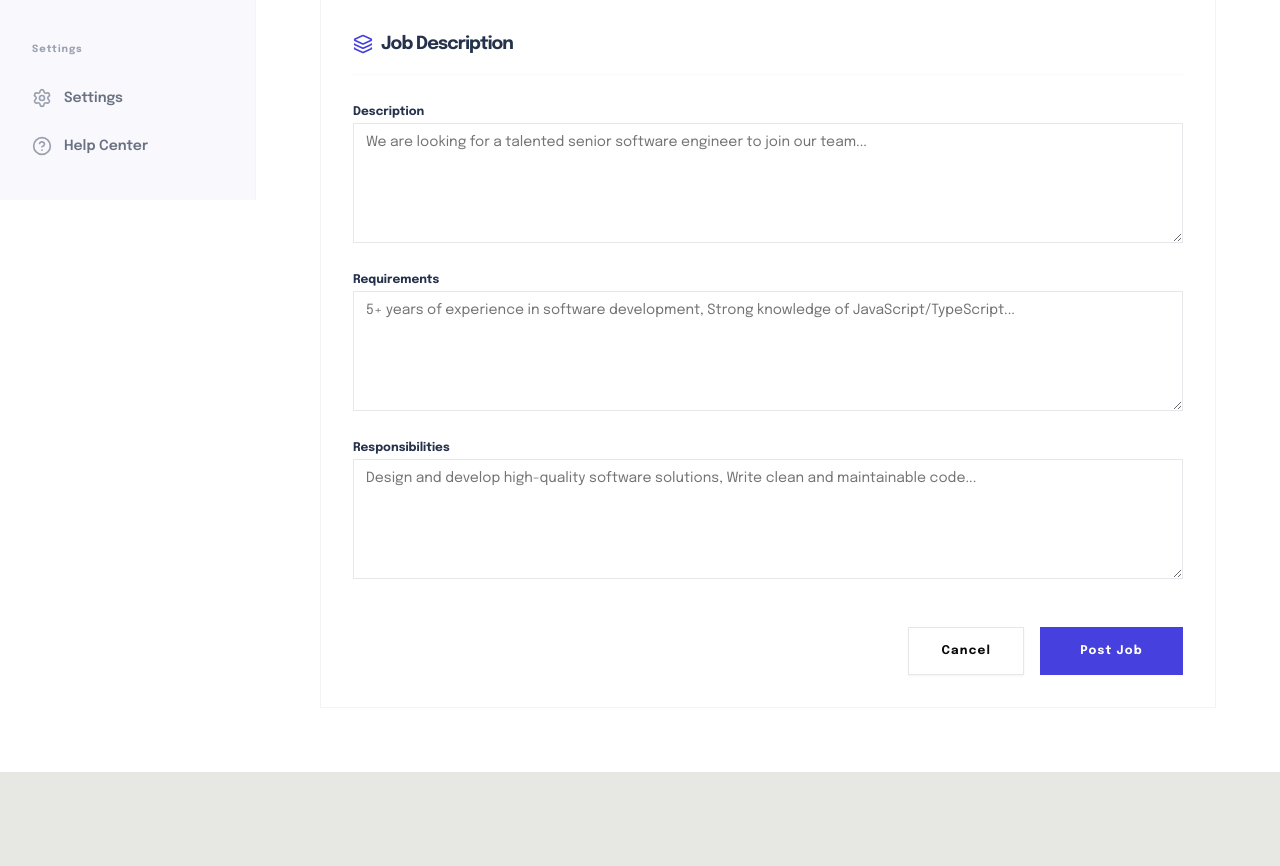
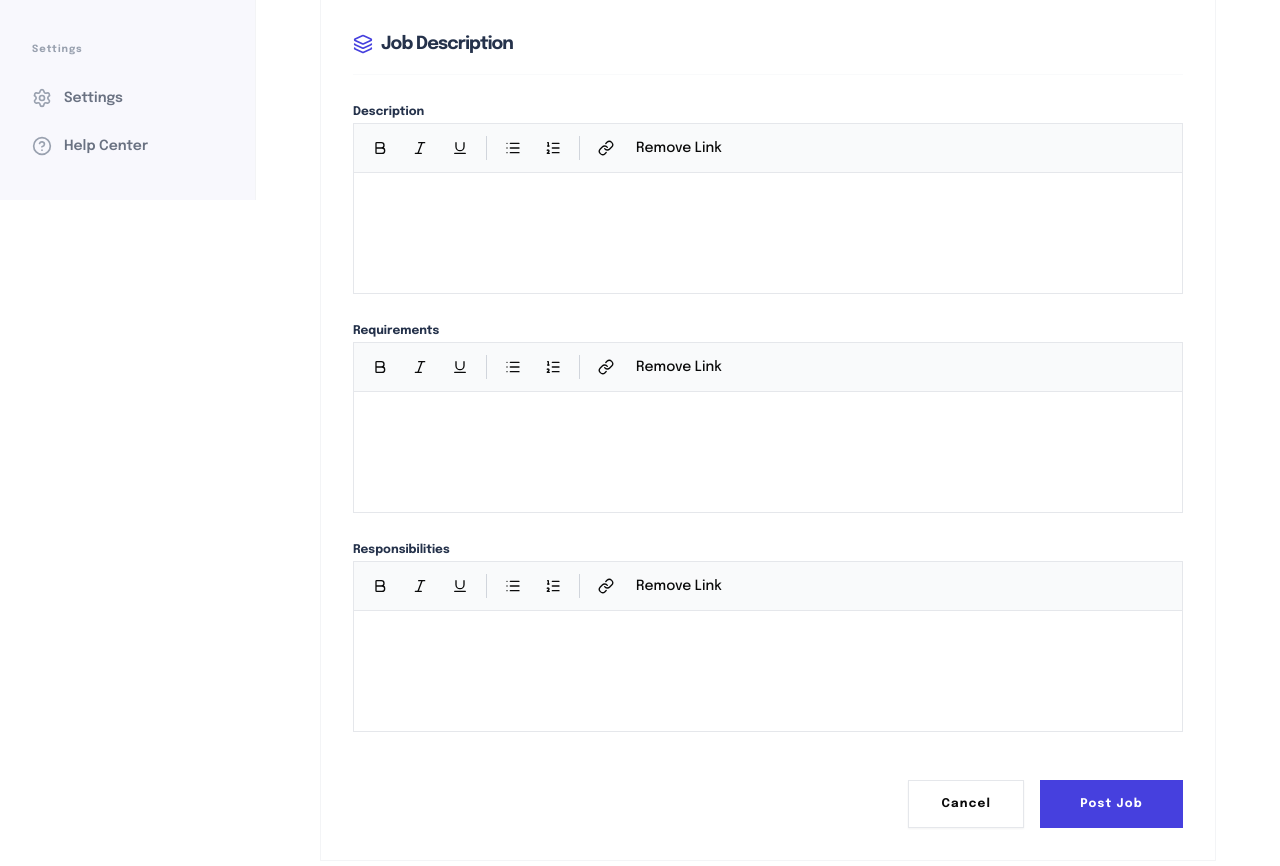
Before and after one commit to rakibislam2233/quick-hire, a Next.js app: page /dashboard/company/job-listing/add in a window 1280 px wide. Shown: the part 600-1466 px from the top of the page. Before the commit the page ends 1372 px from the top, so only its background shows below. Built offline with nearby package versions, Linux system fonts and the light colour scheme; no server answers.

Commit message:
feat: add rich text editor to job form and simplify admin dashboard

```diff
--- a/components/Pages/Dashboard/Admin/AdminDashboardContent.tsx
+++ b/components/Pages/Dashboard/Admin/AdminDashboardContent.tsx
@@ -1,9 +1,14 @@
 "use client";
 
-import { Briefcase, Building2, FileText, TrendingUp, Users } from "lucide-react";
+import { Briefcase, Building2, FileText, Users } from "lucide-react";
 
 interface AdminDashboardContentProps {
-  stats?: any;
+  stats?: {
+    totalUsers: number;
+    totalJobs: number;
+    totalCompanies: number;
+    totalApplications: number;
+  };
   error?: string;
 }
 
@@ -19,48 +24,30 @@ const AdminDashboardContent = ({ stats, error }: AdminDashboardContentProps) =>
     );
   }
 
-  if (!stats) {
-    return (
-      <div className="flex items-center justify-center h-64">
-        <div className="text-center">
-          <p className="text-gray-500 font-medium">No data available</p>
-        </div>
-      </div>
-    );
-  }
-
   const systemStats = [
     {
       label: "Total Users",
-      value: stats.totalUsers || 0,
-      change: stats.userGrowth || "+0%",
+      value: stats?.totalUsers || 0,
       icon: Users,
-      color: "text-blue-600",
-      bg: "bg-blue-50",
+      color: "bg-primary",
     },
     {
       label: "Total Jobs",
-      value: stats.totalJobs || 0,
-      change: stats.jobGrowth || "+0%",
+      value: stats?.totalJobs || 0,
       icon: Briefcase,
-      color: "text-green-600",
-      bg: "bg-green-50",
+      color: "bg-[#56CDAD]",
     },
     {
       label: "Total Companies",
-      value: stats.totalCompanies || 0,
-      change: stats.companyGrowth || "+0%",
+      value: stats?.totalCompanies || 0,
       icon: Building2,
-      color: "text-purple-600",
-      bg: "bg-purple-50",
+      color: "bg-[#FFB836]",
     },
     {
       label: "Total Applications",
-      value: stats.totalApplications || 0,
-      change: stats.applicationGrowth || "+0%",
+      value: stats?.totalApplications || 0,
       icon: FileText,
-      color: "text-orange-600",
-      bg: "bg-orange-50",
+      color: "bg-[#4F46E5]",
     },
   ];
 
@@ -75,40 +62,37 @@ const AdminDashboardContent = ({ stats, error }: AdminDashboardContentProps) =>
         </p>
       </div>
 
-      {/* Top Stats Grid */}
+      {/* Stats Cards */}
       <div className="grid grid-cols-1 md:grid-cols-2 lg:grid-cols-4 gap-6 mb-8">
-        {systemStats.map((stat, index) => (
+        {systemStats?.map((stat, index) => (
           <div
             key={index}
-            className={`${stat.bg} p-6 rounded-lg border border-gray-100 `}
+            className={`${stat.color} p-6 text-white rounded-lg flex items-center justify-between group cursor-pointer transition-all`}
           >
-            <div className="flex items-center justify-between">
-              <div>
-                <p className="text-sm font-medium text-gray-600">{stat.label}</p>
-                <p className="text-3xl font-bold text-gray-900 mt-2">
-                  {stat.value.toLocaleString()}
-                </p>
-                <div className="flex items-center gap-1 mt-2">
-                  <TrendingUp className={`w-4 h-4 ${stat.color}`} />
-                  <span className={`text-sm font-medium ${stat.color}`}>
-                    {stat.change}
-                  </span>
-                </div>
-              </div>
-              <div className={`p-3 rounded-lg ${stat.bg}`}>
-                <stat.icon className={`w-6 h-6 ${stat.color}`} />
-              </div>
+            <div>
+              <span className="text-5xl font-extrabold block mb-2">
+                {stat.value}
+              </span>
+              <p className="text-white/90 font-semibold leading-tight">
+                {stat.label}
+              </p>
+            </div>
+            <div className="transform group-hover:translate-x-1 transition-transform">
+              <stat.icon className="w-6 h-6" />
             </div>
           </div>
         ))}
       </div>
 
       {/* Recent Activity */}
-      <div className="bg-white border border-gray-100 rounded-lg p-6 ">
-        <h3 className="text-lg font-bold text-[#25324B] mb-4">Recent Activity</h3>
-        <div className="space-y-4">
+      <div className="bg-white border border-gray-100 p-6 rounded-lg ">
+        <h3 className="text-lg font-bold text-[#25324B] mb-4">
+          Recent Activity
+        </h3>
+        <h1 className="text-gray-500">No recent activity available</h1>
+        {/* <div className="space-y-4">
           {stats.recentActivity?.slice(0, 5).map((activity: any, index: number) => (
-            <div key={index} className="flex items-center justify-between p-3 border-b border-gray-50 last:border-0">
+            <div key={index} className="flex items-center justify-between p-4 border-b border-gray-50 last:border-0">
               <div className="flex items-center gap-3">
                 <div className="w-8 h-8 bg-gray-100 rounded-full flex items-center justify-center">
                   <Users className="w-4 h-4 text-gray-600" />
@@ -122,8 +106,8 @@ const AdminDashboardContent = ({ stats, error }: AdminDashboardContentProps) =>
                 {new Date(activity.createdAt).toLocaleDateString()}
               </span>
             </div>
-          ))}
-        </div>
+          )) || <p className="text-gray-500 text-sm">No recent activity</p>}
+        </div> */}
       </div>
     </div>
   );
--- a/components/Pages/Dashboard/Company/JobForm.tsx
+++ b/components/Pages/Dashboard/Company/JobForm.tsx
@@ -2,7 +2,7 @@
 import { createJobAction, updateJobAction } from "@/app/dashboard/company/_actions";
 import { Button } from "@/components/ui/button";
 import { Input } from "@/components/ui/input";
-import { Textarea } from "@/components/ui/textarea";
+import RichTextEditor from "@/components/ui/rich-text-editor";
 import { JobType } from "@/interface/job.interface";
 import {
   ArrowLeft,
@@ -194,11 +194,14 @@ const JobForm = ({ initialData, isEdit = false, id }: JobFormProps) => {
             <label className="text-xs font-bold text-[#25324B] ">
               Description
             </label>
-            <Textarea
-              name="description"
-              defaultValue={initialData?.description}
+            <input type="hidden" name="description" id="description-hidden" />
+            <RichTextEditor
+              value={initialData?.description || ""}
+              onChange={(value) => {
+                const hiddenInput = document.getElementById('description-hidden') as HTMLInputElement;
+                if (hiddenInput) hiddenInput.value = value;
+              }}
               placeholder="We are looking for a talented senior software engineer to join our team..."
-              className="rounded-none min-h-[120px] border-gray-200 focus-visible:ring-0 focus-visible:border-primary shadow-none"
             />
           </div>
 
@@ -206,11 +209,14 @@ const JobForm = ({ initialData, isEdit = false, id }: JobFormProps) => {
             <label className="text-xs font-bold text-[#25324B] ">
               Requirements
             </label>
-            <Textarea
-              name="requirements"
-              defaultValue={initialData?.requirements}
+            <input type="hidden" name="requirements" id="requirements-hidden" />
+            <RichTextEditor
+              value={initialData?.requirements || ""}
+              onChange={(value) => {
+                const hiddenInput = document.getElementById('requirements-hidden') as HTMLInputElement;
+                if (hiddenInput) hiddenInput.value = value;
+              }}
               placeholder="5+ years of experience in software development, Strong knowledge of JavaScript/TypeScript..."
-              className="rounded-none min-h-[120px] border-gray-200 focus-visible:ring-0 focus-visible:border-primary shadow-none"
             />
           </div>
 
@@ -218,11 +224,14 @@ const JobForm = ({ initialData, isEdit = false, id }: JobFormProps) => {
             <label className="text-xs font-bold text-[#25324B] ">
               Responsibilities
             </label>
-            <Textarea
-              name="responsibilities"
-              defaultValue={initialData?.responsibilities}
+            <input type="hidden" name="responsibilities" id="responsibilities-hidden" />
+            <RichTextEditor
+              value={initialData?.responsibilities || ""}
+              onChange={(value) => {
+                const hiddenInput = document.getElementById('responsibilities-hidden') as HTMLInputElement;
+                if (hiddenInput) hiddenInput.value = value;
+              }}
               placeholder="Design and develop high-quality software solutions, Write clean and maintainable code..."
-              className="rounded-none min-h-[120px] border-gray-200 focus-visible:ring-0 focus-visible:border-primary shadow-none"
             />
           </div>
         </div>
--- a/components/ui/rich-text-editor.tsx
+++ b/components/ui/rich-text-editor.tsx
@@ -1,23 +1,14 @@
 "use client";
-import { useEditor, EditorContent } from "@tiptap/react";
-import StarterKit from "@tiptap/starter-kit";
-import Link from "@tiptap/extension-link";
-import BulletList from "@tiptap/extension-bullet-list";
-import OrderedList from "@tiptap/extension-ordered-list";
-import ListItem from "@tiptap/extension-list-item";
-import Bold from "@tiptap/extension-bold";
-import Italic from "@tiptap/extension-italic";
-import Underline from "@tiptap/extension-underline";
 import {
   Bold as BoldIcon,
   Italic as ItalicIcon,
-  Underline as UnderlineIcon,
+  Link as LinkIcon,
   List,
   ListOrdered,
-  Link as LinkIcon,
+  Underline as UnderlineIcon,
 } from "lucide-react";
+import { useEffect, useRef, useState } from "react";
 import { Button } from "./button";
-import { useState } from "react";
 
 interface RichTextEditorProps {
   value: string;
@@ -27,73 +18,57 @@ interface RichTextEditorProps {
 }
 
 const RichTextEditor = ({ value, onChange, placeholder = "Start typing...", className = "" }: RichTextEditorProps) => {
+  const editorRef = useRef<HTMLDivElement>(null);
   const [isLinkDialogOpen, setIsLinkDialogOpen] = useState(false);
   const [linkUrl, setLinkUrl] = useState("");
 
-  const editor = useEditor({
-    extensions: [
-      StarterKit.configure({
-        heading: false,
-      }),
-      Bold,
-      Italic,
-      Underline,
-      BulletList.configure({
-        HTMLAttributes: {
-          class: "list-disc list-inside",
-        },
-      }),
-      OrderedList.configure({
-        HTMLAttributes: {
-          class: "list-decimal list-inside",
-        },
-      }),
-      ListItem,
-      Link.configure({
-        openOnClick: false,
-        HTMLAttributes: {
-          class: "text-blue-600 underline hover:text-blue-800",
-        },
-      }),
-    ],
-    content: value,
-    onUpdate: ({ editor }) => {
-      onChange(editor.getHTML());
-    },
-    editorProps: {
-      attributes: {
-        class: `prose prose-sm max-w-none focus:outline-none min-h-[120px] p-3 border border-gray-200 rounded-none ${className}`,
-        placeholder,
-      },
-    },
-  });
+  useEffect(() => {
+    if (editorRef.current && value !== editorRef.current.innerHTML) {
+      editorRef.current.innerHTML = value;
+    }
+  }, [value]);
+
+  const execCommand = (command: string, value?: string) => {
+    document.execCommand(command, false, value);
+    handleChange();
+  };
+
+  const handleChange = () => {
+    if (editorRef.current) {
+      onChange(editorRef.current.innerHTML);
+    }
+  };
 
   const addLink = () => {
     if (linkUrl) {
-      editor?.chain().focus().setLink({ href: linkUrl }).run();
+      const selection = window.getSelection();
+      if (selection && selection.toString()) {
+        execCommand("createLink", linkUrl);
+      }
       setLinkUrl("");
       setIsLinkDialogOpen(false);
     }
   };
 
   const removeLink = () => {
-    editor?.chain().focus().unsetLink().run();
+    execCommand("unlink");
   };
 
-  if (!editor) {
-    return <div className="min-h-[120px] border border-gray-200 rounded-none animate-pulse" />;
-  }
+  const insertList = (ordered: boolean = false) => {
+    const command = ordered ? "insertOrderedList" : "insertUnorderedList";
+    execCommand(command);
+  };
 
   return (
-    <div className="border border-gray-200 rounded-none">
+    <div className={`border border-gray-200 rounded-none ${className}`}>
       {/* Toolbar */}
       <div className="border-b border-gray-200 p-2 flex items-center gap-1 bg-gray-50">
         <Button
           type="button"
           variant="ghost"
           size="sm"
-          onClick={() => editor.chain().focus().toggleBold().run()}
-          className={`p-2 ${editor.isActive("bold") ? "bg-gray-200" : ""}`}
+          onClick={() => execCommand("bold")}
+          className="p-2"
         >
           <BoldIcon className="w-4 h-4" />
         </Button>
@@ -101,8 +76,8 @@ const RichTextEditor = ({ value, onChange, placeholder = "Start typing...", clas
           type="button"
           variant="ghost"
           size="sm"
-          onClick={() => editor.chain().focus().toggleItalic().run()}
-          className={`p-2 ${editor.isActive("italic") ? "bg-gray-200" : ""}`}
+          onClick={() => execCommand("italic")}
+          className="p-2"
         >
           <ItalicIcon className="w-4 h-4" />
         </Button>
@@ -110,8 +85,8 @@ const RichTextEditor = ({ value, onChange, placeholder = "Start typing...", clas
           type="button"
           variant="ghost"
           size="sm"
-          onClick={() => editor.chain().focus().toggleUnderline().run()}
-          className={`p-2 ${editor.isActive("underline") ? "bg-gray-200" : ""}`}
+          onClick={() => execCommand("underline")}
+          className="p-2"
         >
           <UnderlineIcon className="w-4 h-4" />
         </Button>
@@ -120,8 +95,8 @@ const RichTextEditor = ({ value, onChange, placeholder = "Start typing...", clas
           type="button"
           variant="ghost"
           size="sm"
-          onClick={() => editor.chain().focus().toggleBulletList().run()}
-          className={`p-2 ${editor.isActive("bulletList") ? "bg-gray-200" : ""}`}
+          onClick={() => insertList(false)}
+          className="p-2"
         >
           <List className="w-4 h-4" />
         </Button>
@@ -129,23 +104,12 @@ const RichTextEditor = ({ value, onChange, placeholder = "Start typing...", clas
           type="button"
           variant="ghost"
           size="sm"
-          onClick={() => editor.chain().focus().toggleOrderedList().run()}
-          className={`p-2 ${editor.isActive("orderedList") ? "bg-gray-200" : ""}`}
+          onClick={() => insertList(true)}
+          className="p-2"
         >
           <ListOrdered className="w-4 h-4" />
         </Button>
         <div className="w-px h-6 bg-gray-300 mx-1" />
-        {editor.isActive("link") ? (
-          <Button
-            type="button"
-            variant="ghost"
-            size="sm"
-            onClick={removeLink}
-            className="p-2 bg-red-100 text-red-600"
-          >
-            Remove Link
-          </Button>
-        ) : (
         <Button
           type="button"
           variant="ghost"
@@ -155,7 +119,15 @@ const RichTextEditor = ({ value, onChange, placeholder = "Start typing...", clas
         >
           <LinkIcon className="w-4 h-4" />
         </Button>
-        )}
+        <Button
+          type="button"
+          variant="ghost"
+          size="sm"
+          onClick={removeLink}
+          className="p-2"
+        >
+          Remove Link
+        </Button>
       </div>
 
       {/* Link Dialog */}
@@ -194,7 +166,19 @@ const RichTextEditor = ({ value, onChange, placeholder = "Start typing...", clas
       )}
 
       {/* Editor */}
-      <EditorContent editor={editor} />
+      <div
+        ref={editorRef}
+        contentEditable
+        onInput={handleChange}
+        className="min-h-[120px] p-3 focus:outline-none prose prose-sm max-w-none"
+        style={{
+          minHeight: "120px",
+          padding: "12px",
+          outline: "none",
+        }}
+        suppressContentEditableWarning={true}
+        dangerouslySetInnerHTML={{ __html: placeholder && !value ? `<p style="color: #9ca3af;">${placeholder}</p>` : "" }}
+      />
     </div>
   );
 };
```
Also changed, not shown: app/dashboard/admin/page.tsx (+5 -18 lines). Lines whose indentation alone changed are shown as unchanged.
